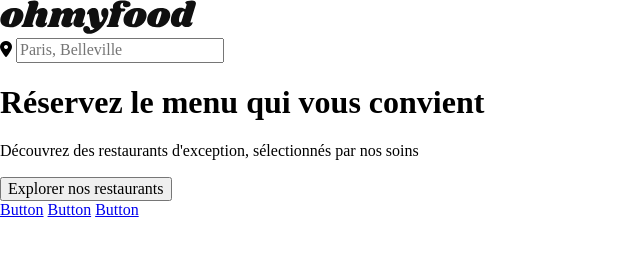
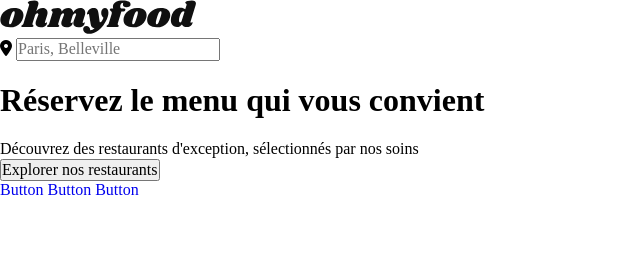
Before and after one commit to OCform/P3, a plain HTML site: page index.html in a window 1280 px wide. Shown: the whole page, without its empty margins (0-640 px from the left). Drawn offline with nearby package versions, Linux system fonts and the light colour scheme; a web font is replaced by a local one.

Commit message:
add reset scss

```diff
--- a/sass/style.scss
+++ b/sass/style.scss
@@ -18,21 +18,29 @@
 /* BEGGIN */
 
 /* BOX-SIZING */
-
-*, *:before, *:after {
-    box-sizing         : border-box;
+*,
+*:before,
+*:after {
+    box-sizing: border-box;
 }
 
 /* variables */
-
-$primary-color: #9356DC;
-$secondary-color: #FF79DA;
-$color-tertiary: #99E2D0;
+:root {
+    $primary-color: #9356DC;
+    $secondary-color: #FF79DA;
+    $color-tertiary: #99E2D0;
+}
 
 /* reset */
-
+* {
+    margin: 0;
+    padding: 0;
+    text-decoration: none;
+    list-style-type: none;
+}
 
 /* base styles */
+
 
 /* fonts */
 
```
Also changed, not shown: css/style.css, 1 other file.
